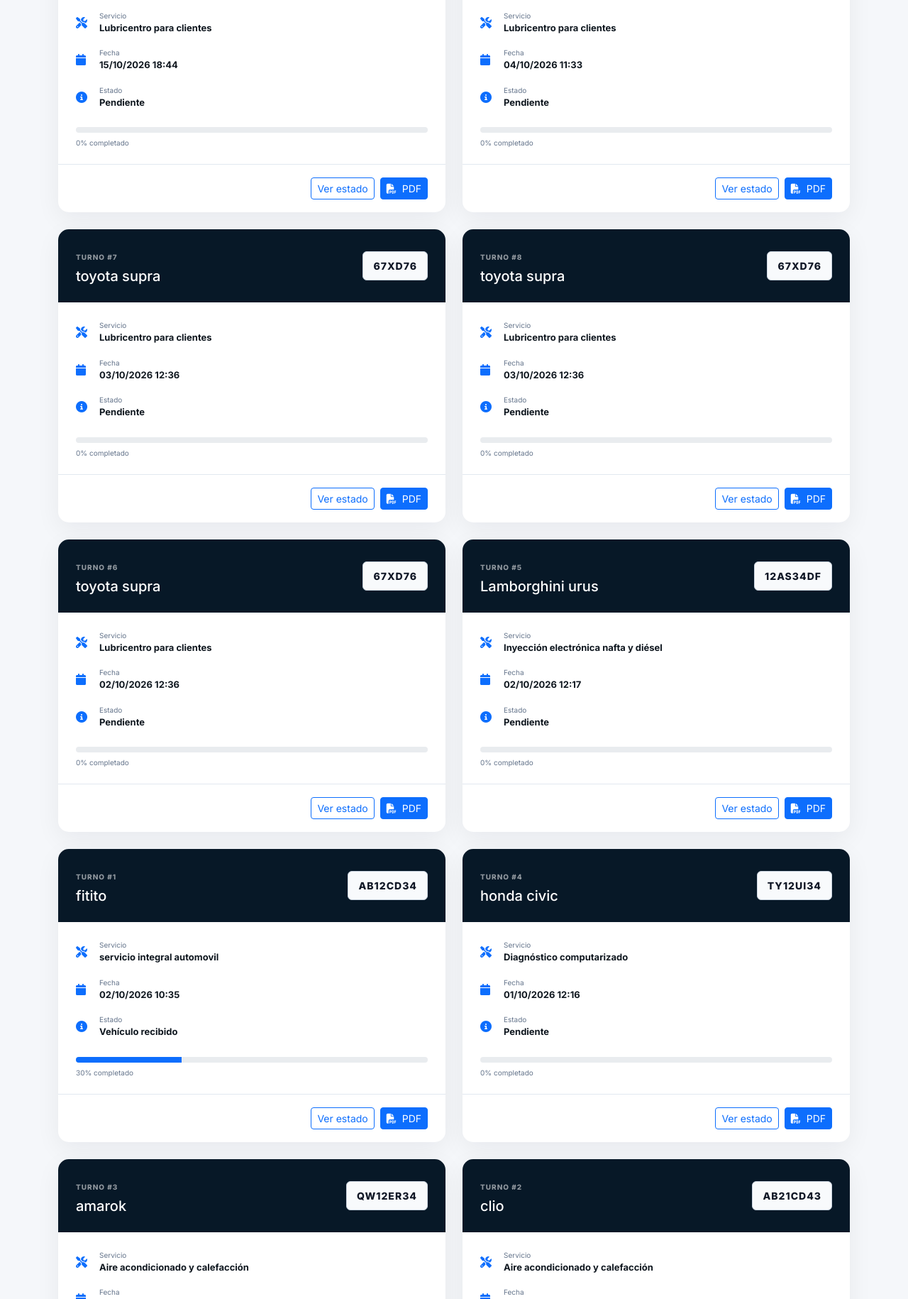
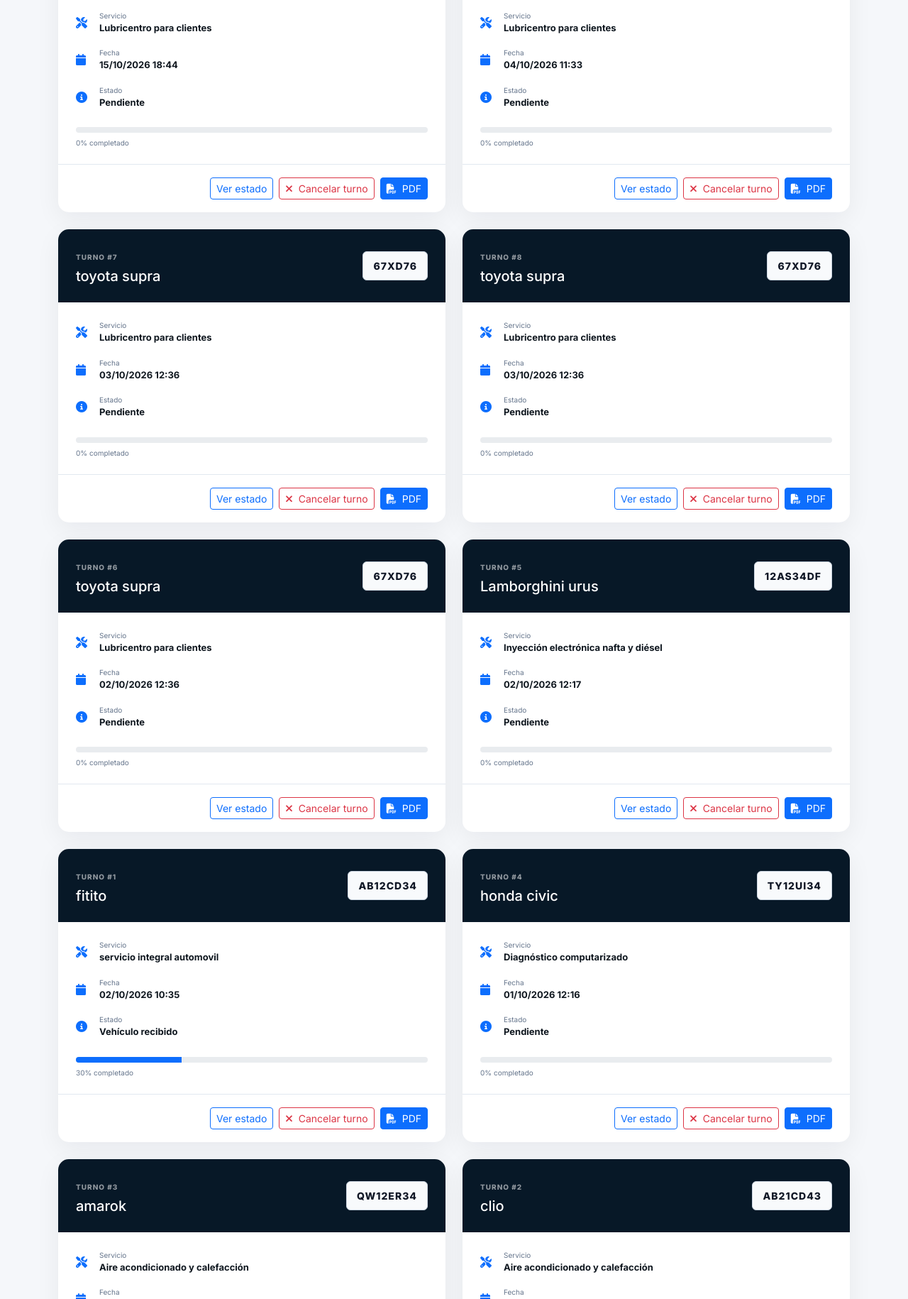
Before and after one commit to agus35423/Taller-Molina-Henze, a Django app: page /mis-turnos/ in a window 1280 px wide. Shown: the part 727-2557 px from the top of the page at 71% size. Run offline with Django 5.2, Linux system fonts and the light colour scheme; a user stored in the database is signed in; data comes from the database, SQL or seed files in the repository.

Commit message:
Actualiza sistema de turnos y ofertas

```diff
--- a/tallermami/models.py
+++ b/tallermami/models.py
@@ -1,7 +1,7 @@
 from django.db import models
 from django.contrib.auth.models import User
 from django.core.validators import MinValueValidator, MaxValueValidator
-
+import uuid
 
 # ==========================================================
 # TRABAJOS / SERVICIOS
@@ -258,3 +258,50 @@ class Turno(models.Model):
         verbose_name_plural = "Turnos"
 
         ordering = ["-fecha_turno"]
+        # ==========================================================
+# OFERTA DE TURNO ANTERIOR
+# ==========================================================
+
+class OfertaTurno(models.Model):
+
+    ESTADOS = [
+        ("pendiente", "Pendiente"),
+        ("aceptada", "Aceptada"),
+        ("rechazada", "Rechazada"),
+        ("vencida", "Vencida"),
+    ]
+
+    turno_cliente = models.ForeignKey(
+        Turno,
+        on_delete=models.CASCADE,
+        related_name="ofertas_recibidas"
+    )
+
+    fecha_disponible = models.DateTimeField()
+
+    estado = models.CharField(
+        max_length=20,
+        choices=ESTADOS,
+        default="pendiente"
+    )
+
+    token = models.UUIDField(
+        unique=True,
+        editable=False,
+        default=uuid.uuid4
+    )
+
+    fecha_creacion = models.DateTimeField(
+        auto_now_add=True
+    )
+
+    def __str__(self):
+        return (
+            f"Oferta para turno #{self.turno_cliente.id} "
+            f"- {self.fecha_disponible.strftime('%d/%m/%Y %H:%M')}"
+        )
+
+    class Meta:
+        verbose_name = "Oferta de turno anterior"
+        verbose_name_plural = "Ofertas de turnos anteriores"
+        ordering = ["fecha_creacion"]
--- a/tallermami/urls.py
+++ b/tallermami/urls.py
@@ -98,7 +98,17 @@ path(
         views.mis_turnos,
         name="mis_turnos"
     ),
+    path(
+    "turnos/cancelar/<int:turno_id>/",
+    views.cancelar_turno,
+    name="cancelar_turno"
+    ),
 
+    path(
+    "oferta-turno/<uuid:token>/",
+    views.aceptar_oferta_turno,
+    name="aceptar_oferta_turno"
+    ),
 
     # ======================================================
     # ESTADO DEL VEHÍCULO
--- a/tallermami/views.py
+++ b/tallermami/views.py
@@ -8,13 +8,14 @@ from django.http import HttpResponse
 from django.shortcuts import get_object_or_404, redirect, render
 from django.utils import timezone
 
+
 from openpyxl import Workbook, load_workbook
 from openpyxl.styles import Font, PatternFill, Alignment
 from openpyxl.utils import get_column_letter
 
 from .forms import RegistroForm, SolicitarTurnoForm
-from .models import Turno, Trabajo
-
+from django.urls import reverse
+from .models import Turno, Trabajo, OfertaTurno
 
 # ==========================================================
 # INICIO
@@ -284,11 +285,16 @@ def turno_exitoso(request, turno_id):
 # MIS TURNOS
 # ==========================================================
 
+
+
+
 @login_required
 def mis_turnos(request):
 
     turnos = Turno.objects.filter(
         usuario=request.user
+    ).exclude(
+        estado="cancelado"
     ).select_related(
         "servicio"
     )
@@ -301,6 +307,210 @@ def mis_turnos(request):
         }
     )
 
+
+
+# ==========================================================
+# CANCELAR TURNO
+# ==========================================================
+
+@login_required
+def cancelar_turno(request, turno_id):
+
+    turno = get_object_or_404(
+        Turno,
+        id=turno_id,
+        usuario=request.user
+    )
+
+    # Solo permitimos cancelar turnos que todavía estén activos
+    if turno.estado == "cancelado":
+        messages.error(
+            request,
+            "Este turno ya está cancelado."
+        )
+        return redirect("mis_turnos")
+
+    # Guardamos la fecha y hora que quedó libre
+    fecha_liberada = turno.fecha_turno
+
+    # Cancelamos el turno
+    turno.estado = "cancelado"
+    turno.save(update_fields=["estado"])
+
+    # ==========================================================
+    # BUSCAR CLIENTE PARA OFRECERLE EL HORARIO
+    # ==========================================================
+
+    turno_para_ofrecer = (
+        Turno.objects
+        .filter(
+            fecha_turno__gt=timezone.now(),
+            estado="pendiente"
+        )
+        .exclude(
+            id=turno.id
+        )
+        .select_related(
+            "usuario",
+            "servicio"
+        )
+        .order_by("fecha_turno")
+        .first()
+    )
+
+    # ==========================================================
+    # ENVIAR OFERTA
+    # ==========================================================
+
+    if turno_para_ofrecer and turno_para_ofrecer.usuario:
+
+        email_cliente = turno_para_ofrecer.usuario.email
+
+        if email_cliente:
+
+            oferta = OfertaTurno.objects.create(
+                turno_cliente=turno_para_ofrecer,
+                fecha_disponible=fecha_liberada
+            )
+
+            enlace = request.build_absolute_uri(
+                reverse(
+                    "aceptar_oferta_turno",
+                    args=[oferta.token]
+                )
+            )
+
+            send_mail(
+                subject="¡Se liberó un turno anterior!",
+                message=(
+                    f"Hola {turno_para_ofrecer.usuario.get_full_name() or turno_para_ofrecer.usuario.username},\n\n"
+
+                    "Se liberó un turno anterior al que tenés reservado.\n\n"
+
+                    f"Nuevo horario disponible:\n"
+                    f"{fecha_liberada.strftime('%d/%m/%Y %H:%M')}\n\n"
+
+                    "Si querés adelantar tu turno, ingresá al siguiente enlace:\n\n"
+
+                    f"QUIERO ADELANTAR MI TURNO:\n"
+                    f"{enlace}\n\n"
+
+                    "Si no querés adelantarlo, simplemente no hagas nada.\n\n"
+
+                    "Saludos.\n"
+                    "Taller Molina Henze"
+                ),
+                from_email=None,
+                recipient_list=[email_cliente],
+                fail_silently=False
+            )
+
+    messages.success(
+        request,
+        "Tu turno fue cancelado correctamente."
+    )
+
+    return redirect("mis_turnos")
+
+# ==========================================================
+# ACEPTAR OFERTA DE ADELANTO
+# ==========================================================
+
+def aceptar_oferta_turno(request, token):
+
+    oferta = get_object_or_404(
+        OfertaTurno,
+        token=token
+    )
+
+    # ==========================================================
+    # COMPROBAR SI LA OFERTA SIGUE DISPONIBLE
+    # ==========================================================
+
+    if oferta.estado != "pendiente":
+
+        return render(
+            request,
+            "tallermami/oferta_no_disponible.html"
+        )
+
+    turno = oferta.turno_cliente
+
+    # El turno fue cancelado
+    if turno.estado == "cancelado":
+
+        return render(
+            request,
+            "tallermami/oferta_no_disponible.html"
+        )
+
+    # ==========================================================
+    # GUARDAR HORARIO ANTERIOR
+    # ==========================================================
+
+    horario_anterior = turno.fecha_turno
+
+    # ==========================================================
+    # CAMBIAR HORARIO DEL TURNO
+    # ==========================================================
+
+    turno.fecha_turno = oferta.fecha_disponible
+    turno.save(
+        update_fields=["fecha_turno"]
+    )
+
+    # ==========================================================
+    # MARCAR OFERTA COMO ACEPTADA
+    # ==========================================================
+
+    oferta.estado = "aceptada"
+    oferta.save(
+        update_fields=["estado"]
+    )
+
+    # ==========================================================
+    # AVISAR AL CLIENTE
+    # ==========================================================
+
+    if turno.usuario and turno.usuario.email:
+
+        send_mail(
+            subject="Turno adelantado correctamente",
+
+            message=(
+                f"Hola {turno.usuario.get_full_name() or turno.usuario.username},\n\n"
+
+                "Tu turno fue adelantado correctamente.\n\n"
+
+                f"Nuevo horario:\n"
+                f"{turno.fecha_turno.strftime('%d/%m/%Y %H:%M')}\n\n"
+
+                "Gracias por utilizar nuestro sistema de turnos.\n\n"
+
+                "Taller Molina Henze"
+            ),
+
+            from_email=None,
+
+            recipient_list=[
+                turno.usuario.email
+            ],
+
+            fail_silently=True
+        )
+
+    # ==========================================================
+    # MOSTRAR OFERTA ACEPTADA
+    # ==========================================================
+
+    return render(
+        request,
+        "tallermami/oferta_aceptada.html",
+        {
+            "turno": turno,
+            "horario_anterior": horario_anterior
+        }
+    )
 
 # ==========================================================
 # ESTADO DE REPARACIÓN
--- a/templates/tallermami/mis_turnos.html
+++ b/templates/tallermami/mis_turnos.html
@@ -1,3 +1,4 @@
+
 {% extends 'tallermami/base.html' %}
 
 
@@ -71,7 +72,9 @@ Mis turnos | Taller Molina Henze
 
             <div class="row g-4">
 
+
                 {% for turno in turnos %}
+
 
                     <div class="col-lg-6">
 
@@ -183,12 +186,36 @@ Mis turnos | Taller Molina Henze
 
                             <div class="turn-card-footer">
 
+
                                 <a
                                     href="{% url 'estado_reparacion' %}"
                                     class="btn btn-outline-primary btn-sm"
                                 >
                                     Ver estado
                                 </a>
+
+
+                                <form
+    method="POST"
+    action="{% url 'cancelar_turno' turno.id %}"
+    style="display: inline;"
+    >
+
+    {% csrf_token %}
+
+    <button
+        type="submit"
+        class="btn btn-outline-danger btn-sm"
+        onclick="return confirm('¿Estás seguro de que querés cancelar este turno?');"
+    >
+
+        <i class="fa-solid fa-xmark me-1"></i>
+
+        Cancelar turno
+
+    </button>
+
+</form>
 
 
                                 <a
@@ -202,13 +229,17 @@ Mis turnos | Taller Molina Henze
 
                                 </a>
 
+
                             </div>
+
 
                         </div>
 
                     </div>
 
+
                 {% endfor %}
+
 
             </div>
 
```
Also changed, not shown: templates/tallermami/oferta_aceptada.html (added, +90 -0 lines), templates/tallermami/oferta_no_disponible.html (added, +89 -0 lines), tallermami/migrations/0004_ofertaturno.py (added).
